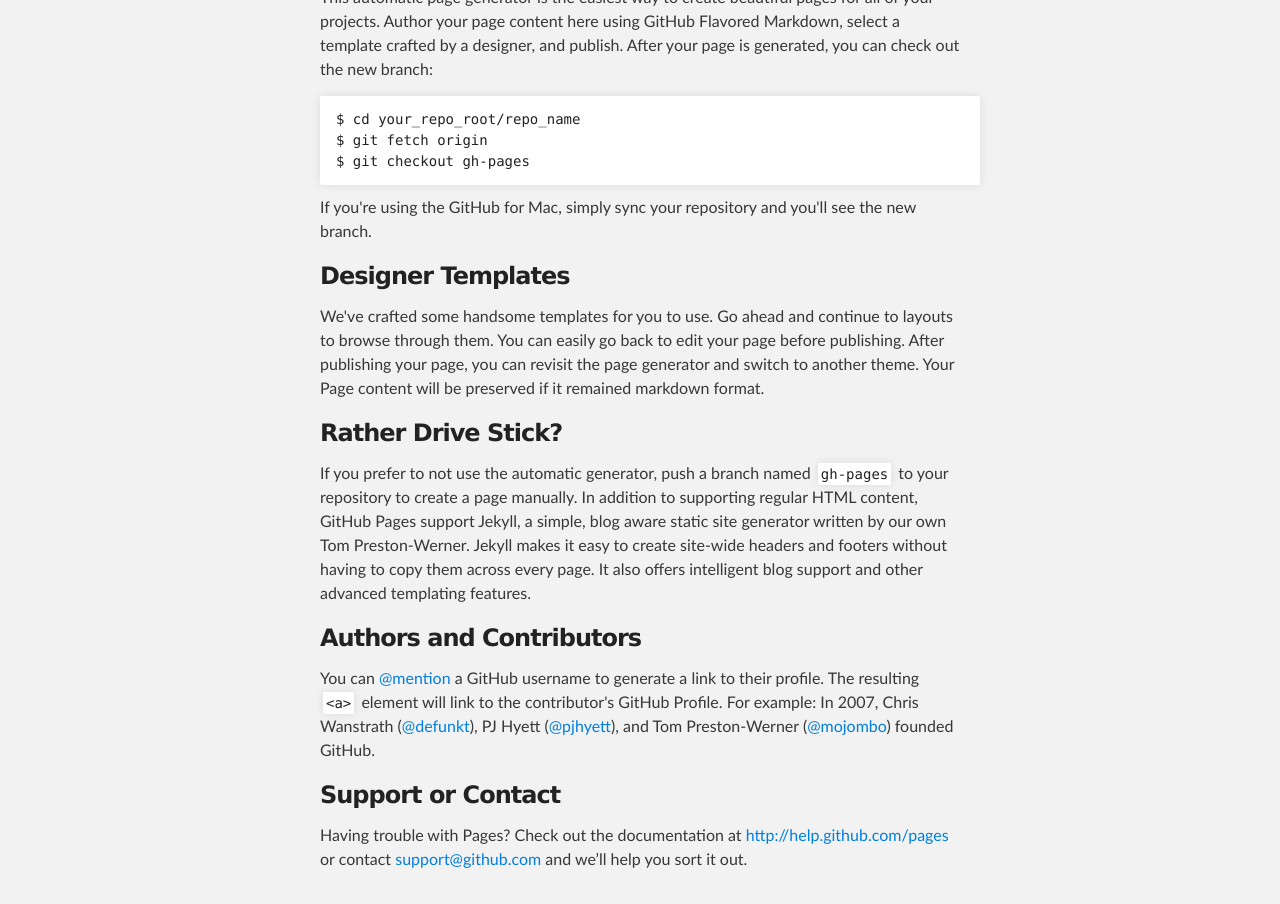
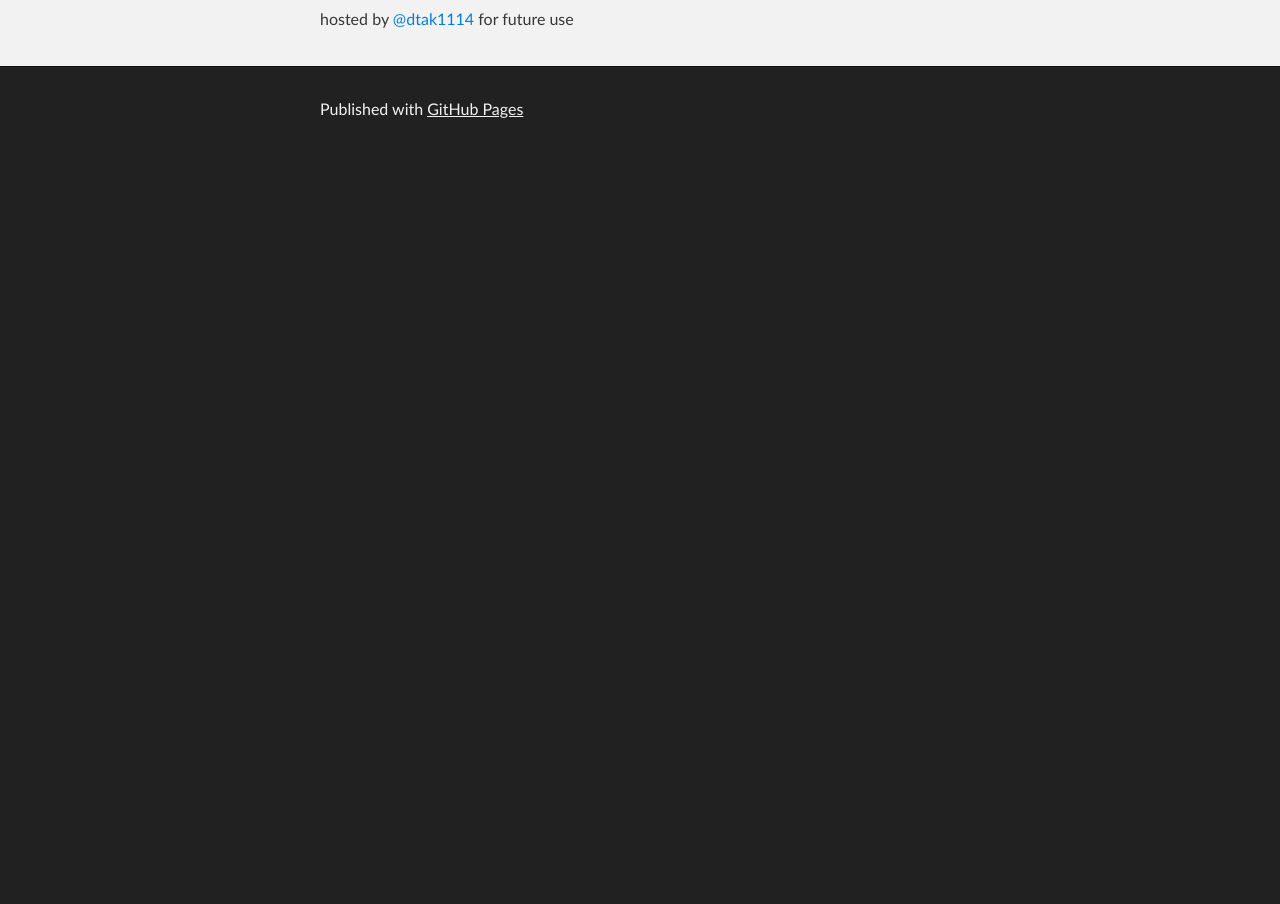
Before and after one commit to dtak1114/dtak1114.github.io, a plain HTML site: page index.html in a window 1280 px wide. Shown: the part 285-1189 px from the top of the page. After the commit the page ends 800 px from the top, so only its background shows below. Drawn offline with Linux system fonts and the light colour scheme.

Commit message:
updated index

```diff
--- a/index.html
+++ b/index.html
@@ -16,8 +16,6 @@
     <!-- HEADER -->
     <div id="header_wrap" class="outer">
         <header class="inner">
-          <a id="forkme_banner" href="https://github.com/dtak1114">View on GitHub</a>
-
           <h1 id="project_title">sorama.me</h1>
           <h2 id="project_tagline"></h2>
 
@@ -27,37 +25,8 @@
     <!-- MAIN CONTENT -->
     <div id="main_content_wrap" class="outer">
       <section id="main_content" class="inner">
-        <h3>
-<a name="welcome-to-github-pages" class="anchor" href="#welcome-to-github-pages"><span class="octicon octicon-link"></span></a>Welcome to GitHub Pages.</h3>
-
-<p>This automatic page generator is the easiest way to create beautiful pages for all of your projects. Author your page content here using GitHub Flavored Markdown, select a template crafted by a designer, and publish. After your page is generated, you can check out the new branch:</p>
-
-<pre><code>$ cd your_repo_root/repo_name
-$ git fetch origin
-$ git checkout gh-pages
-</code></pre>
-
-<p>If you're using the GitHub for Mac, simply sync your repository and you'll see the new branch.</p>
-
-<h3>
-<a name="designer-templates" class="anchor" href="#designer-templates"><span class="octicon octicon-link"></span></a>Designer Templates</h3>
-
-<p>We've crafted some handsome templates for you to use. Go ahead and continue to layouts to browse through them. You can easily go back to edit your page before publishing. After publishing your page, you can revisit the page generator and switch to another theme. Your Page content will be preserved if it remained markdown format.</p>
-
-<h3>
-<a name="rather-drive-stick" class="anchor" href="#rather-drive-stick"><span class="octicon octicon-link"></span></a>Rather Drive Stick?</h3>
-
-<p>If you prefer to not use the automatic generator, push a branch named <code>gh-pages</code> to your repository to create a page manually. In addition to supporting regular HTML content, GitHub Pages support Jekyll, a simple, blog aware static site generator written by our own Tom Preston-Werner. Jekyll makes it easy to create site-wide headers and footers without having to copy them across every page. It also offers intelligent blog support and other advanced templating features.</p>
-
-<h3>
-<a name="authors-and-contributors" class="anchor" href="#authors-and-contributors"><span class="octicon octicon-link"></span></a>Authors and Contributors</h3>
-
-<p>You can <a href="https://github.com/blog/821" class="user-mention">@mention</a> a GitHub username to generate a link to their profile. The resulting <code>&lt;a&gt;</code> element will link to the contributor's GitHub Profile. For example: In 2007, Chris Wanstrath (<a href="https://github.com/defunkt" class="user-mention">@defunkt</a>), PJ Hyett (<a href="https://github.com/pjhyett" class="user-mention">@pjhyett</a>), and Tom Preston-Werner (<a href="https://github.com/mojombo" class="user-mention">@mojombo</a>) founded GitHub.</p>
-
-<h3>
-<a name="support-or-contact" class="anchor" href="#support-or-contact"><span class="octicon octicon-link"></span></a>Support or Contact</h3>
-
-<p>Having trouble with Pages? Check out the documentation at <a href="http://help.github.com/pages">http://help.github.com/pages</a> or contact <a href="mailto:support@github.com">support@github.com</a> and we’ll help you sort it out.</p>
+        <h2>Under construction</h2>
+        <p>hosted by <a href="http://twitter.com/dtak1114" target="_blank">@dtak1114</a> for future use</p>
       </section>
     </div>
 
```
